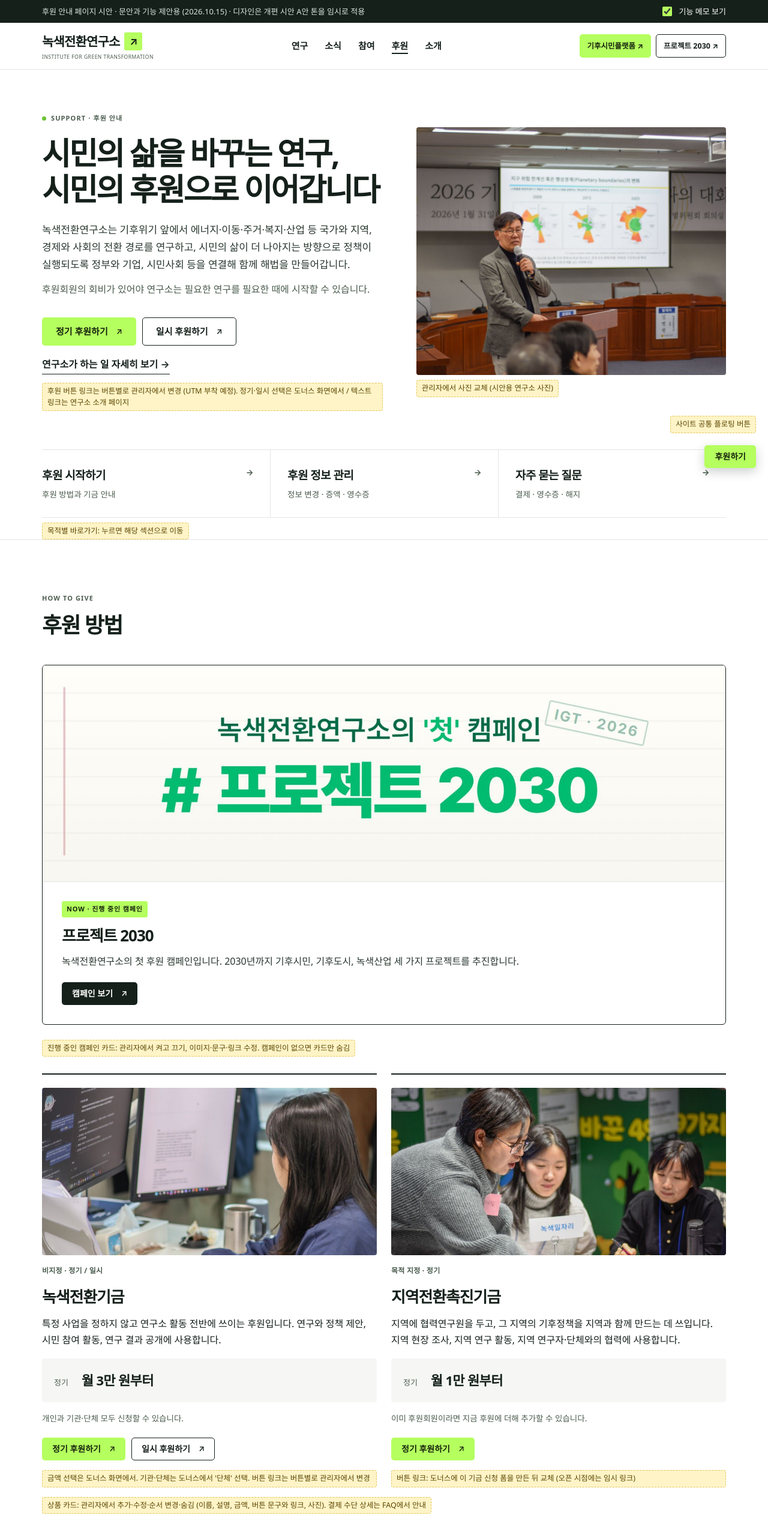
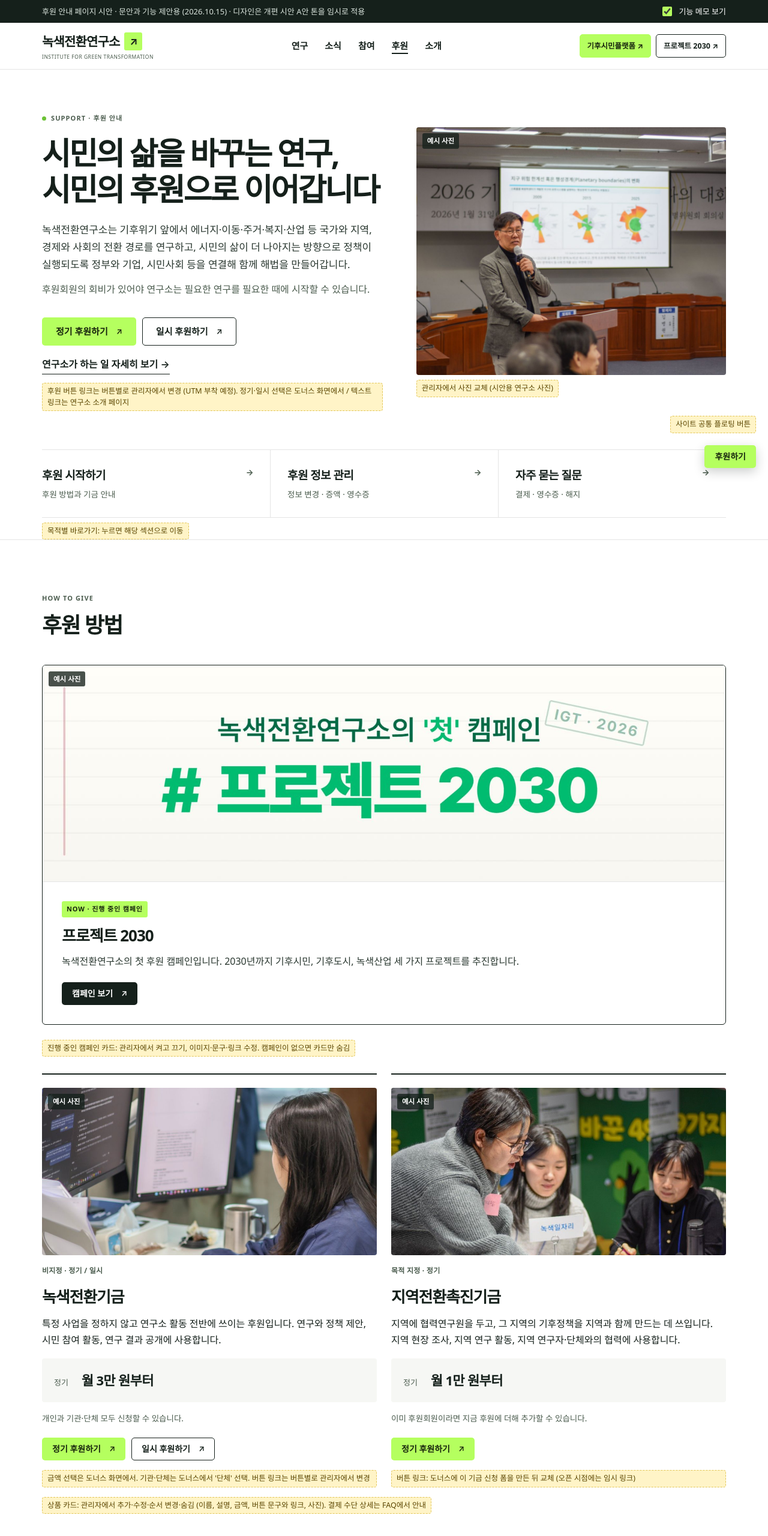
Before and after one commit to Kkami-developer/igt-support-draft, a plain HTML site: page index.html in a window 1280 px wide. Shown: the top 2560 px of the page at 60% size. Drawn offline with Linux system fonts and the light colour scheme.

Commit message:
Add files via upload

```diff
--- a/index.html
+++ b/index.html
@@ -110,6 +110,9 @@ img.ph{display:block;width:100%;max-width:100%;object-fit:cover;border-radius:4p
 .card img.ph{aspect-ratio:16/8}
 .did img.ph{aspect-ratio:4/3}
 .feature img.ph{border-radius:0;aspect-ratio:1890/600;object-fit:contain;background:#fbfaf6;border-bottom:1px solid var(--line)}
+/* example photo badge */
+.phw{position:relative;display:block}
+.phw::after{content:"예시 사진";position:absolute;left:10px;top:10px;background:rgba(21,32,27,.78);color:#fff;font-size:11.5px;font-weight:600;padding:3px 8px;border-radius:3px;letter-spacing:0}
 /* campaign feature */
 .feature{display:grid;grid-template-columns:1fr;border:1px solid var(--ink);border-radius:6px;overflow:hidden;margin-bottom:24px}
 .feature .photo{border-radius:0;min-height:240px;height:100%}
@@ -256,7 +259,7 @@ footer b{color:var(--ink);font-size:14px}
         <span class="note" style="margin-top:14px">후원 버튼 링크는 버튼별로 관리자에서 변경 (UTM 부착 예정). 정기·일시 선택은 도너스 화면에서 / 텍스트 링크는 연구소 소개 페이지</span>
       </div>
       <div>
-        <img class="ph" src="images/hero.jpg" alt="광주에서 열린 2026 기후정책 대화에서 발표하는 녹색전환연구소 소장">
+        <span class="phw"><img class="ph" src="images/hero.jpg" alt="광주에서 열린 2026 기후정책 대화에서 발표하는 녹색전환연구소 소장"></span>
         <span class="note" style="margin-top:8px">관리자에서 사진 교체 (시안용 연구소 사진)</span>
       </div>
     </div>
@@ -278,7 +281,7 @@ footer b{color:var(--ink);font-size:14px}
       </div>
 
       <article class="feature" id="campaign">
-        <img class="ph" src="images/campaign-2030.jpg" alt="녹색전환연구소의 첫 캠페인, 프로젝트 2030">
+        <span class="phw"><img class="ph" src="images/campaign-2030.jpg" alt="녹색전환연구소의 첫 캠페인, 프로젝트 2030"></span>
         <div class="body">
           <span class="badge">NOW · 진행 중인 캠페인</span>
           <h3>프로젝트 2030</h3>
@@ -290,7 +293,7 @@ footer b{color:var(--ink);font-size:14px}
 
       <div class="products">
         <article class="card">
-          <img class="ph" src="images/fund-general.jpg" alt="연구실에서 일하는 연구원">
+          <span class="phw"><img class="ph" src="images/fund-general.jpg" alt="연구실에서 일하는 연구원"></span>
           <div class="kind">비지정 · 정기 / 일시</div>
           <h3>녹색전환기금</h3>
           <p>특정 사업을 정하지 않고 연구소 활동 전반에 쓰이는 후원입니다. 연구와 정책 제안, 시민 참여 활동, 연구 결과 공개에 사용합니다.</p>
@@ -306,7 +309,7 @@ footer b{color:var(--ink);font-size:14px}
         </article>
 
         <article class="card">
-          <img class="ph" src="images/fund-local.jpg" alt="녹색일자리 주제로 토론하는 참여자들">
+          <span class="phw"><img class="ph" src="images/fund-local.jpg" alt="녹색일자리 주제로 토론하는 참여자들"></span>
           <div class="kind">목적 지정 · 정기</div>
           <h3>지역전환촉진기금</h3>
           <p>지역에 협력연구원을 두고, 그 지역의 기후정책을 지역과 함께 만드는 데 쓰입니다. 지역 현장 조사, 지역 연구 활동, 지역 연구자·단체와의 협력에 사용합니다.</p>
@@ -338,9 +341,9 @@ footer b{color:var(--ink);font-size:14px}
         <div><div class="eyebrow">WHAT WE DID</div><h2>후원으로 이어진 일</h2></div>
       </div>
       <div class="did">
-        <article><img class="ph" src="images/did-assembly.jpg" alt="모두를 위한 기후시민의회 참여자들"><div class="tag">기후시민의회</div><h3>시민이 정한 기후정책의 우선순위</h3><p>시민이 기후정책의 우선순위를 직접 논의하는 기후시민의회를 설계하고 운영했습니다.</p></article>
-        <article><img class="ph" src="images/did-election.jpg" alt="기후위기를 대선 TV토론회 단일 의제로 요구하는 시민들"><div class="tag">대선 기후공약</div><h3>제안한 정책의 53%가 공약으로</h3><p>2025년 대선에 제안한 30대 기후정책 중 53%가 후보들의 공약에 직·간접적으로 반영됐습니다.</p></article>
-        <article><img class="ph" src="images/did-analysis.jpg" alt="연구 결과를 발표하는 연구원"><div class="tag">지자체 탄소중립계획 분석</div><h3>226개 지자체 계획을 전수 분석</h3><p>전국 226개 기초지자체의 탄소중립기본계획을 전수 분석해 지자체 계획 관리 방식의 변화를 이끌었습니다.</p></article>
+        <article><span class="phw"><img class="ph" src="images/did-assembly.jpg" alt="모두를 위한 기후시민의회 참여자들"></span><div class="tag">기후시민의회</div><h3>시민이 정한 기후정책의 우선순위</h3><p>시민이 기후정책의 우선순위를 직접 논의하는 기후시민의회를 설계하고 운영했습니다.</p></article>
+        <article><span class="phw"><img class="ph" src="images/did-election.jpg" alt="기후위기를 대선 TV토론회 단일 의제로 요구하는 시민들"></span><div class="tag">대선 기후공약</div><h3>제안한 정책의 53%가 공약으로</h3><p>2025년 대선에 제안한 30대 기후정책 중 53%가 후보들의 공약에 직·간접적으로 반영됐습니다.</p></article>
+        <article><span class="phw"><img class="ph" src="images/did-analysis.jpg" alt="연구 결과를 발표하는 연구원"></span><div class="tag">지자체 탄소중립계획 분석</div><h3>226개 지자체 계획을 전수 분석</h3><p>전국 226개 기초지자체의 탄소중립기본계획을 전수 분석해 지자체 계획 관리 방식의 변화를 이끌었습니다.</p></article>
       </div>
       <div class="actions" style="margin-top:28px"><a class="tlink" href="https://project2030.igt.or.kr/" target="_blank" rel="noopener">더 많은 활동 보기 ↗</a></div>
       <span class="note" style="margin-top:10px">카드는 관리자에서 교체 (태그, 제목, 한 줄 설명, 관련 링크, 사진). 문장은 연구소 검수 예정 / 링크는 프로젝트 2030</span>
```
